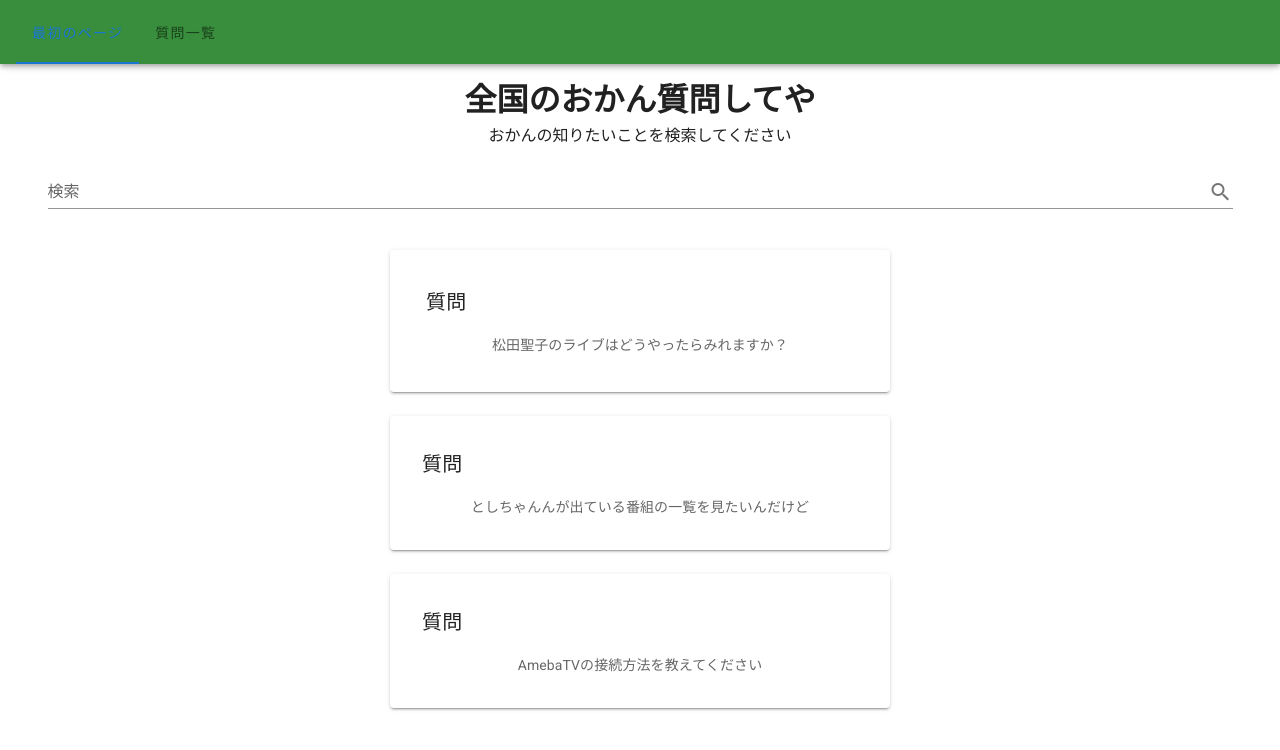
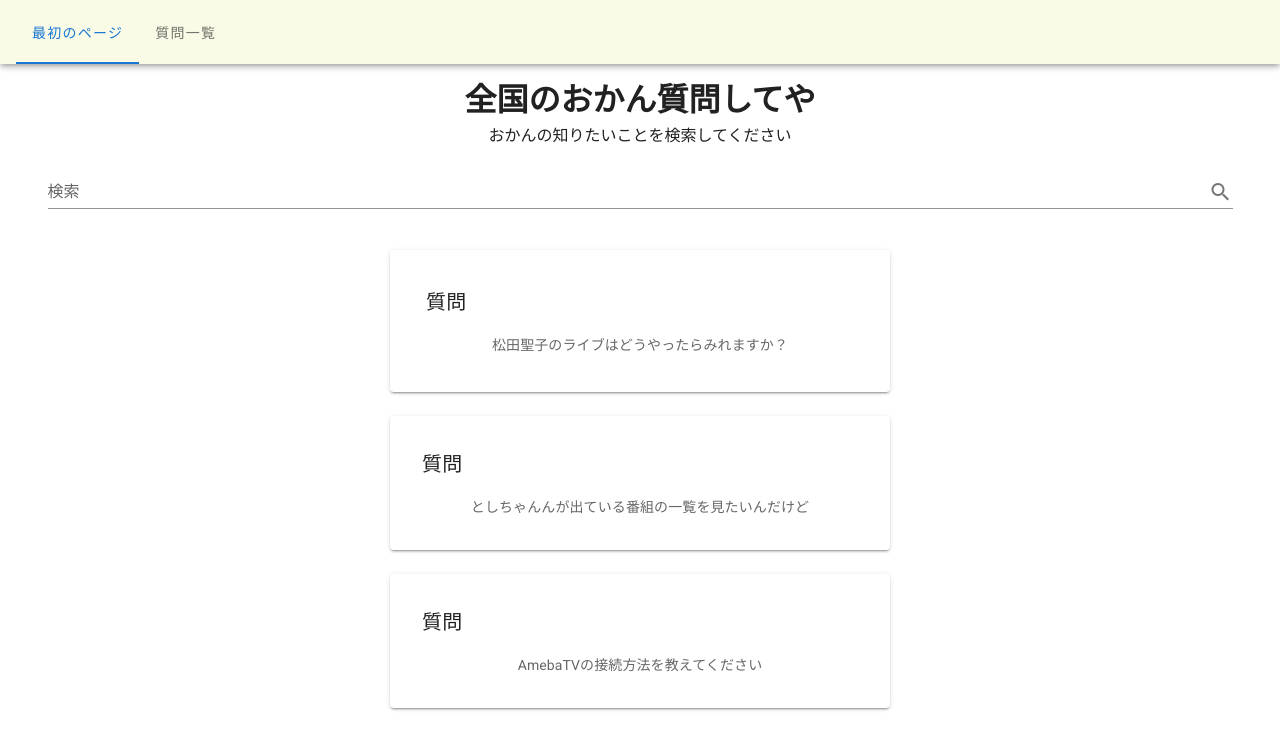
Before and after one commit to sanoyo/all-for-okan-vue, a Vue app: page / in a window 1280 px wide. Shown: the top 750 px of the page. Built offline with nearby package versions, Linux system fonts and the light colour scheme; no server answers.

Commit message:
headerの色再変更

```diff
--- a/src/App.vue
+++ b/src/App.vue
@@ -2,7 +2,7 @@
   <v-app>
     <v-app-bar
       app
-      class="green green-text darken-2"
+      class="lime lighten-5"
     >
       <v-app-bar-nav-icon v-show="$store.state.login_user" @click.stop="toggleSideMenu"></v-app-bar-nav-icon>
       <v-tabs>
```
